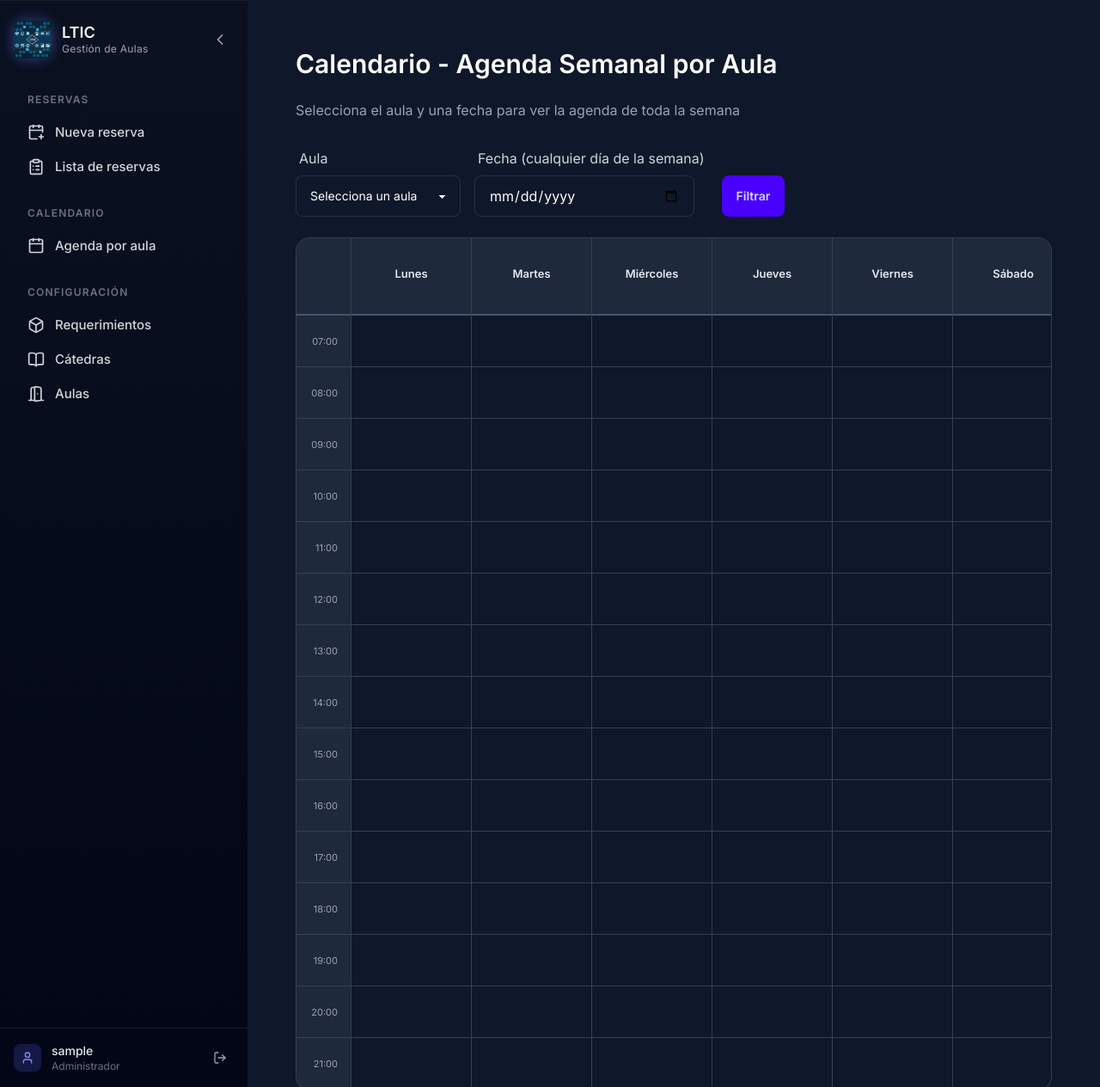
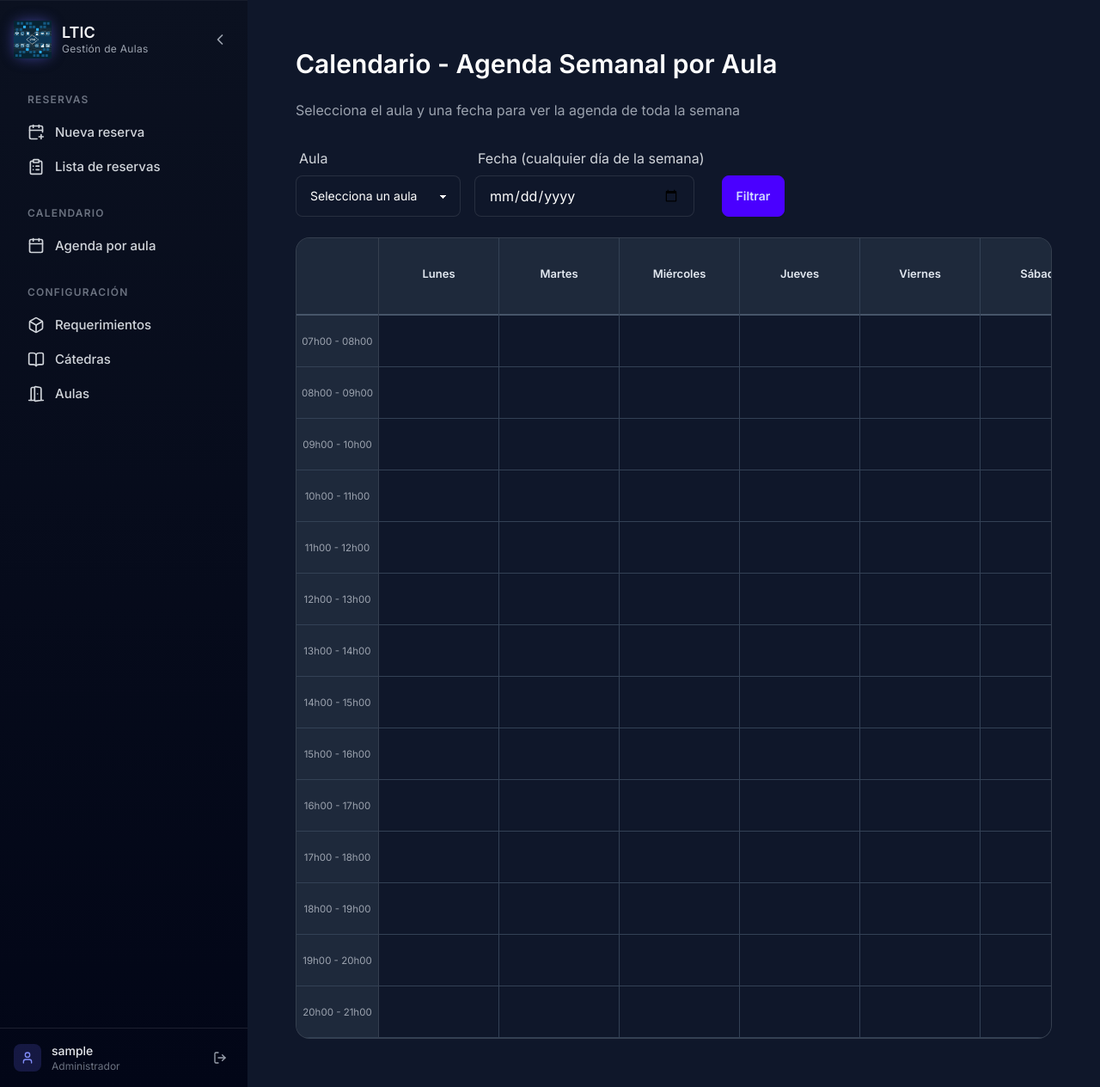
Before and after one commit to mateorapt23/reservas-aulas-puce, a Django app: page /calendario/agenda-por-aula/ in a window 1280 px wide. Shown: the whole page at 86% size. Run offline with Django 5.2, Linux system fonts and the light colour scheme; the visitor is signed in with stand-in values (Sample User, id 1); data that the repository does not hold is empty; some libraries are stand-ins or nearby versions.

Commit message:
Cambios en la agenda aula

```diff
--- a/calendario/templates/calendario/agenda_por_aula.html
+++ b/calendario/templates/calendario/agenda_por_aula.html
@@ -47,7 +47,7 @@
         <div id="calendario-container" class="flex min-h-[930px] relative">
 
             <!-- COLUMNA DE HORAS (INICIO) -->
-            <div class="flex flex-col w-16 border-r border-white/10 text-gray-400 text-xs flex-shrink-0">
+            <div class="flex flex-col w-24 border-r border-white/10 text-gray-400 text-xs flex-shrink-0">
                 <div class="h-[90px] border-b-2 border-[#475569] bg-[#1e293b] flex items-center justify-center">
                     <span id="aula-header-inicio" class="font-bold text-white text-sm"></span>
                 </div>
@@ -101,7 +101,7 @@
             </div>
 
             <!-- COLUMNA DE HORAS (FINAL) -->
-            <div class="flex flex-col w-16 border-l border-white/10 text-gray-400 text-xs flex-shrink-0">
+            <div class="flex flex-col w-24 border-l border-white/10 text-gray-400 text-xs flex-shrink-0">
                 <div class="h-[90px] border-b-2 border-[#475569] bg-[#1e293b] flex items-center justify-center">
                     <span id="aula-header-fin" class="font-bold text-white text-sm"></span>
                 </div>
@@ -116,22 +116,28 @@
 <style>
 .hora {
     height: 60px;
-    line-height: 60px;
+    display: flex;
+    align-items: center;
+    justify-content: center;
     border-bottom: 1px solid #334155;
-    padding-right: 15px;
-    text-align: right;
+    padding: 0 6px;
+    text-align: center;
     box-sizing: border-box;
-    font-size: 11px;
+    font-size: 11.5px;
+    white-space: nowrap;
 }
 
 .hora-fin {
     height: 60px;
-    line-height: 60px;
+    display: flex;
+    align-items: center;
+    justify-content: center;
     border-bottom: 1px solid #334155;
-    padding-left: 15px;
-    text-align: left;
+    padding: 0 6px;
+    text-align: center;
     box-sizing: border-box;
-    font-size: 11px;
+    font-size: 11.5px;
+    white-space: nowrap;
 }
 
 .dia-columna {
--- a/reservas/static/reservas/agenda_por_aula.js
+++ b/reservas/static/reservas/agenda_por_aula.js
@@ -15,19 +15,23 @@ document.addEventListener('DOMContentLoaded', function() {
         infoSemana: !!infoSemana
     });
 
-    // Generar horas (7:00 a 21:00) en columna inicial
-    for (let h = 7; h <= 21; h++) {
+    // Generar rangos de horas (07h00 - 08h00 hasta 20h00 - 21h00) en columna inicial
+    for (let h = 7; h <= 20; h++) {
         const divHora = document.createElement('div');
         divHora.className = 'hora';
-        divHora.innerText = (h < 10 ? '0' : '') + h + ":00";
+        const inicio = (h < 10 ? '0' : '') + h + "h00";
+        const fin = (h + 1 < 10 ? '0' : '') + (h + 1) + "h00";
+        divHora.innerText = inicio + " - " + fin;
         horasColumna.appendChild(divHora);
     }
 
-    // Generar horas (7:00 a 21:00) en columna final
-    for (let h = 7; h <= 21; h++) {
+    // Generar rangos de horas (07h00 - 08h00 hasta 20h00 - 21h00) en columna final
+    for (let h = 7; h <= 20; h++) {
         const divHora = document.createElement('div');
         divHora.className = 'hora-fin';
-        divHora.innerText = (h < 10 ? '0' : '') + h + ":00";
+        const inicio = (h < 10 ? '0' : '') + h + "h00";
+        const fin = (h + 1 < 10 ? '0' : '') + (h + 1) + "h00";
+        divHora.innerText = inicio + " - " + fin;
         horasColumnaFin.appendChild(divHora);
     }
 
@@ -206,16 +210,29 @@ document.addEventListener('DOMContentLoaded', function() {
             const aulaTexto = aulaSeleccionada.options[aulaSeleccionada.selectedIndex].text;
             const semanaTexto = `${fechaInicio.textContent} al ${fechaFin.textContent}`;
 
-            console.log('📸 Iniciando captura...', { aulaTexto, semanaTexto });
+            console.log('📸 Iniciando captura...');
 
             btnDescargar.disabled = true;
             const textoOriginal = btnDescargar.innerHTML;
             btnDescargar.innerHTML = '<span class="loading loading-spinner loading-sm"></span> Generando...';
 
+            // ✅ GUARDAR estado original del contenedor y su padre para restaurar después
+            const overflowParent = calendarioContainer.closest('.overflow-x-auto');
+            const originalOverflow = overflowParent ? overflowParent.style.overflow : null;
+            const originalWidth = calendarioContainer.style.width;
+            const originalMinWidth = calendarioContainer.style.minWidth;
+
+            // ✅ EXPANDIR temporalmente para capturar todo el contenido
+            if (overflowParent) {
+                overflowParent.style.overflow = 'visible';
+            }
+            calendarioContainer.style.width = calendarioContainer.scrollWidth + 'px';
+            calendarioContainer.style.minWidth = calendarioContainer.scrollWidth + 'px';
+
             // ✅ APLICAR ESTILOS TEMPORALES PARA IMPRESIÓN (TEXTO MÁS GRANDE)
             const elementosParaAumentar = {
-                '.hora': { fontSize: '14px' }, // Era 11px
-                '.hora-fin': { fontSize: '14px' }, // Columna final
+                '.hora': { fontSize: '13px', lineHeight: '60px' }, // Era 10px
+                '.hora-fin': { fontSize: '13px', lineHeight: '60px' }, // Columna final
                 '.dia-nombre': { fontSize: '16px', fontWeight: '700' }, // Era 13px
                 '.dia-fecha': { fontSize: '13px' }, // Era 11px
                 '.reserva': { fontSize: '13px', padding: '8px' }, // Era 10px y 5px
@@ -251,13 +268,23 @@ document.addEventListener('DOMContentLoaded', function() {
                 // ✅ Usar html-to-image con mayor calidad
                 htmlToImage.toPng(calendarioContainer, {
                     quality: 1.0,
-                    pixelRatio: 3, // Aumentado a 3x para mejor calidad de impresión
-                    backgroundColor: '#1e293b'
+                    pixelRatio: 3,
+                    backgroundColor: '#1e293b',
+                    width: calendarioContainer.scrollWidth,
+                    height: calendarioContainer.scrollHeight,
+                    style: {
+                        overflow: 'visible'
+                    }
                 })
                 .then(function(dataUrl) {
                     console.log('✅ Imagen generada correctamente');
 
-                    // RESTAURAR ESTILOS ORIGINALES
+                    // RESTAURAR ESTILOS ORIGINALES DE TAMAÑO
+                    if (overflowParent) overflowParent.style.overflow = originalOverflow;
+                    calendarioContainer.style.width = originalWidth;
+                    calendarioContainer.style.minWidth = originalMinWidth;
+
+                    // RESTAURAR ESTILOS ORIGINALES DE TEXTO
                     Object.keys(estilosOriginales).forEach(selector => {
                         const elementos = calendarioContainer.querySelectorAll(selector);
                         elementos.forEach((el, index) => {
@@ -288,7 +315,12 @@ document.addEventListener('DOMContentLoaded', function() {
                 .catch(function(error) {
                     console.error('❌ Error al generar imagen:', error);
 
-                    // RESTAURAR ESTILOS ORIGINALES en caso de error
+                    // RESTAURAR ESTILOS ORIGINALES DE TAMAÑO en caso de error
+                    if (overflowParent) overflowParent.style.overflow = originalOverflow;
+                    calendarioContainer.style.width = originalWidth;
+                    calendarioContainer.style.minWidth = originalMinWidth;
+
+                    // RESTAURAR ESTILOS ORIGINALES DE TEXTO en caso de error
                     Object.keys(estilosOriginales).forEach(selector => {
                         const elementos = calendarioContainer.querySelectorAll(selector);
                         elementos.forEach((el, index) => {
```
